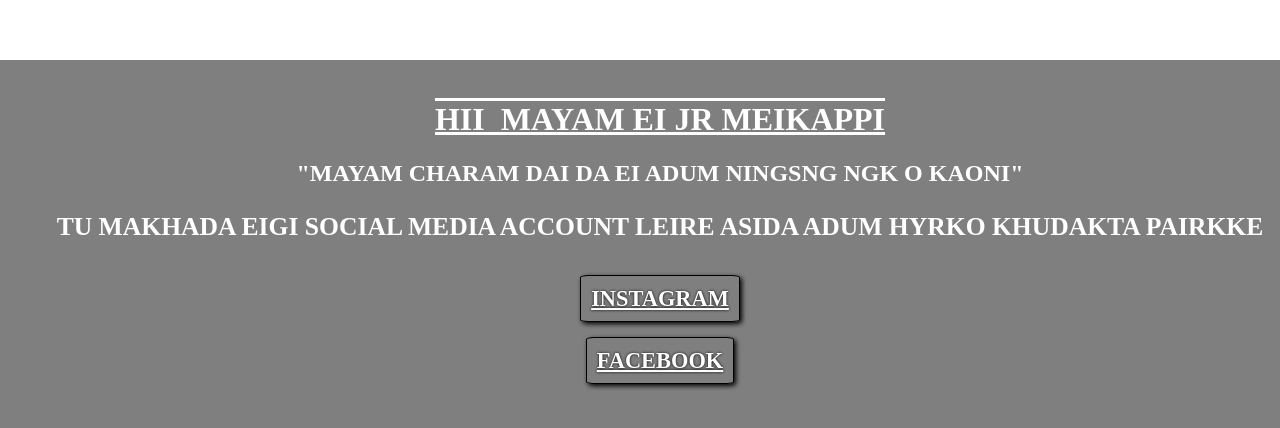
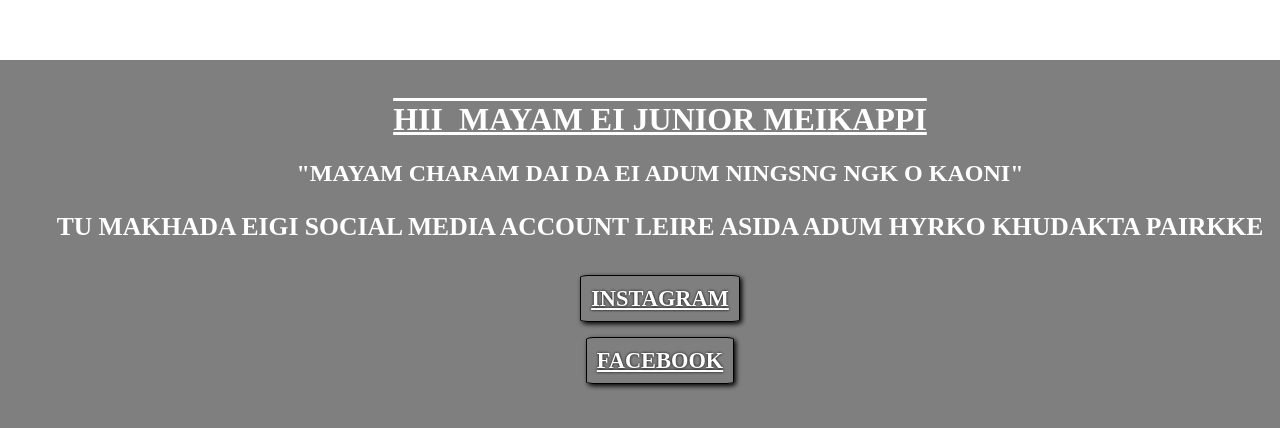
Before and after one commit to KhumangiYai/BenjaminSocial, a plain HTML site: page index.html in a window 1280 px wide. Shown: the part 370-798 px from the top of the page. Drawn offline with Linux system fonts and the light colour scheme.

Commit message:
Update index.html

```diff
--- a/index.html
+++ b/index.html
@@ -13,7 +13,7 @@
         </div> -->
 
         <div class="content">
-            <h1 class="head">HII &nbspMayam Ei jr meikappi</h1>
+            <h1 class="head">HII &nbspMayam Ei junior meikappi</h1>
             <h2 class="head">"Mayam charam dai da ei adum ningsng ngk o kaoni"</h1>
 <!--             <img src="benjamin.png" alt="Pk mandadana net fao chppe ngaikhoko" width="75px" height="100px"> -->
             <p>Tu makhada eigi social media account leire asida adum hyrko khudakta pairkke</p>
```
